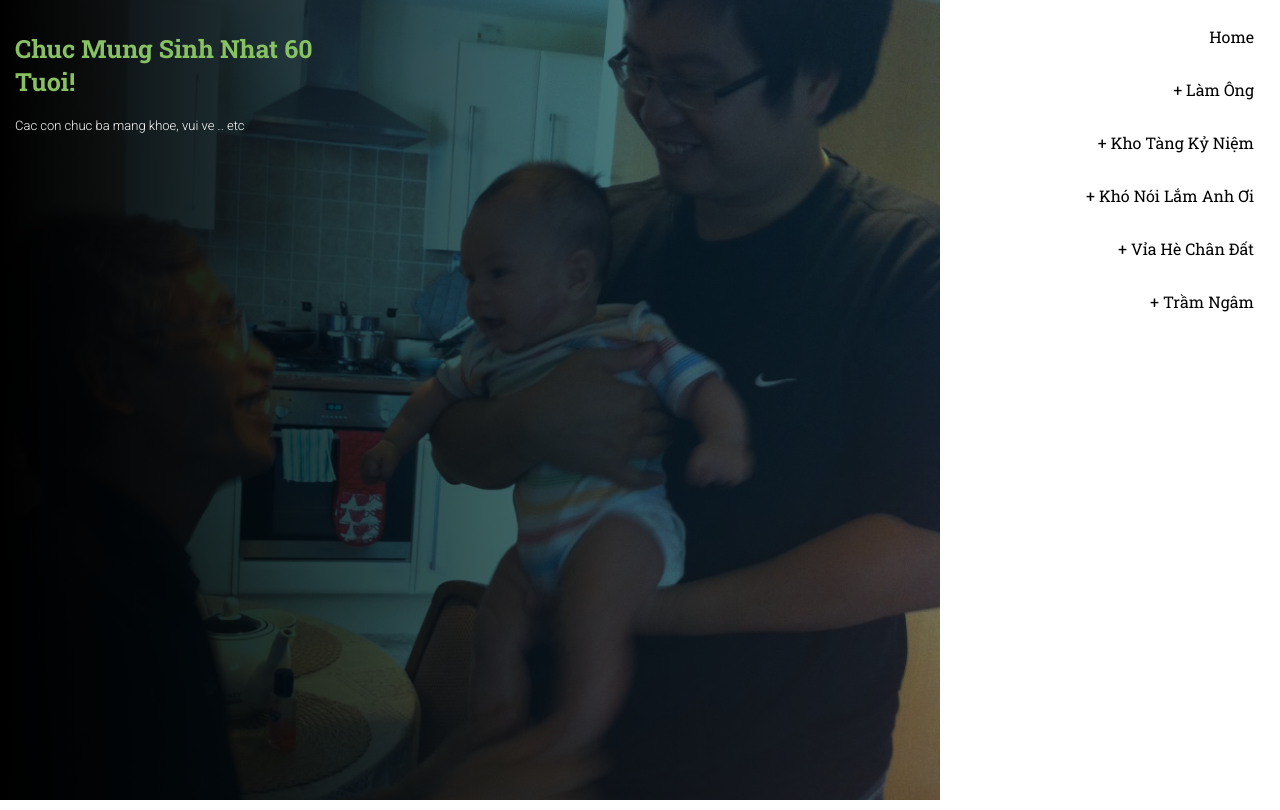
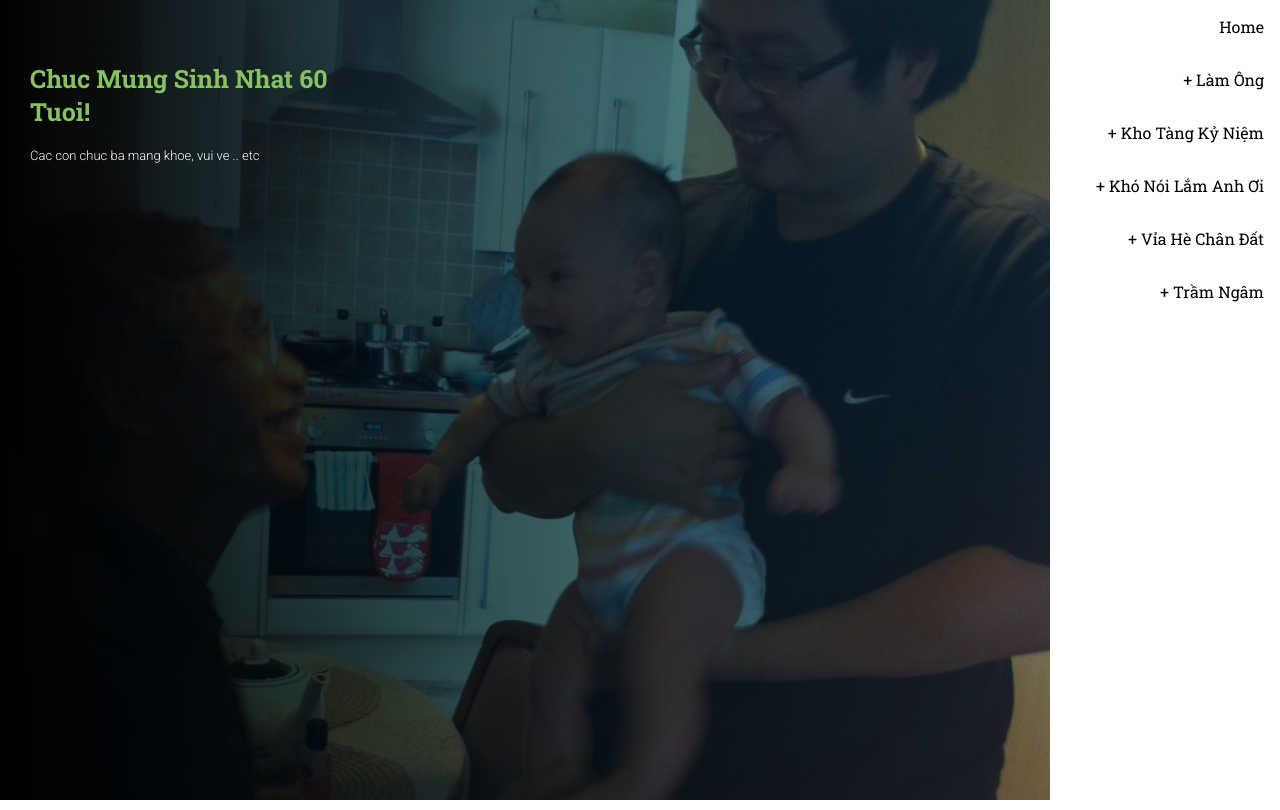
Before and after one commit to tranthanhthang60/tranthanhthang60.github.io, a plain HTML site: page index.html in a window 1280 px wide. Both pictures are taken after a click on the button "Home". Drawn offline with nearby package versions, Linux system fonts and the light colour scheme.

Commit message:
fixed design

```diff
--- a/css/style.css
+++ b/css/style.css
@@ -69,7 +69,9 @@ h1 {
 	background-color: none;
 	overflow: auto;
 	margin-bottom: 50px;
+	margin-top: 30px;
 	padding: 15px;
+	padding-left: 30px;
 }
 
 .poem {
@@ -89,6 +91,18 @@ h1 {
     font-family: 'Roboto Slab', serif;
 }
 
+.plus:before {
+	content: "+";
+}
+
+.dropdown:hover .plus:before {
+	content: "-";
+}
+
+.dropbtn.active{
+	background-color: #87c162;
+}
+
 .subbtn {
 	background-color: white;
     color: #87c162;;
@@ -102,7 +116,7 @@ h1 {
 }
 
 .subbtn:hover {
-	background-color: green;
+	background-color: #87c162;
 }
 /* The container <div> - needed to position the dropdown content */
 .dropdown {
@@ -114,11 +128,19 @@ h1 {
 
 /* Dropdown Content (Hidden by Default) */
 .dropdown-content {
-    display: none;
+    display:none;
+    visibility: hidden;
+    opacity: 0;
     position: relative;
     background-color: white;
     width: 100%;
     text-align: right;
+    top: 100%;
+  	left: 0;
+  	width: 100%;
+    transform: translateY(-2em);
+  	z-index: -1;
+  	transition: all 0.3s ease-in-out 0s, visibility 0s linear 0.3s, z-index 0s linear 0.01s;
 }
 
 /* Links inside the dropdown */
@@ -127,21 +149,27 @@ h1 {
     padding: 12px 16px;
     text-decoration: none;
     display: block;
+
 }
 
 /* Change color of dropdown links on hover */
-.dropdown-content a:hover {background-color: #f1f1f1}
+.dropdown-content :hover {background-color: #f1f1f1}
 
 /* Show the dropdown menu on hover */
 .dropdown:hover .dropdown-content {
-    display: block;
+   	display: block;
     float:left;
 	clear:left;
+	opacity: 1;
+  	z-index: 1;
+  	visibility: visible;
+  	transform: translateY(0%);
+  	transition-delay: 0s, 0s, 0.3s;
 }
 
 /* Change the background color of the dropdown button when the dropdown content is shown */
 .dropdown:hover .dropbtn {
-    background-color: #ddb539;
+    text-decoration: underline;
 }
 
 @media only screen and (min-width: 1000px) {
@@ -151,8 +179,8 @@ h1 {
 }
 
 .menu-container {
-	width: 25%;
-	margin: 10px;
+	width: 18%;
+	margin: 0px;
 }
 
 .overlay {
@@ -362,7 +390,4 @@ ul, li, a{
 	}
 }
 
-
-
-
 }
--- a/index.html
+++ b/index.html
@@ -39,14 +39,14 @@
             </div>
           </div>
           <div class="dropdown">
-            <button id="topic1" class="dropbtn">+ Làm Ông</button>
+            <button id="topic1" class="dropbtn plus"> Làm Ông</button>
             <div class="dropdown-content">
               <button id="btn1" class="subbtn">LÀM ÔNG CHẲNG DỄ</button>
               <button id="btn2" class="subbtn">BƯỚC CHÂN</button>
             </div>
           </div>
           <div class="dropdown">
-            <button id="topic2" class="dropbtn">+ Kho Tàng Kỷ Niệm</button>
+            <button id="topic2" class="dropbtn plus"> Kho Tàng Kỷ Niệm</button>
             <div class="dropdown-content">
               <button id="btn3" class="subbtn">KỶ NIỆM</button>
               <button id="btn4" class="subbtn">CHUỒN CHUỒN NGÔ</button>
@@ -56,7 +56,7 @@
             </div>
           </div>
           <div class="dropdown">
-            <button id="topic3" class="dropbtn">+ Khó Nói Lắm Anh Ơi</button>
+            <button id="topic3" class="dropbtn plus"> Khó Nói Lắm Anh Ơi</button>
             <div class="dropdown-content">
               <button id="btn8" class="subbtn">CHIỀU MÙA HẠ</button>
               <button id="btn9" class="subbtn">ĐIỀU KHÓ NÓI</button>
@@ -65,13 +65,13 @@
             </div>
           </div>
           <div class="dropdown">
-            <button id="topic4" class="dropbtn">+ Vỉa Hè Chân Đất </button>
+            <button id="topic4" class="dropbtn plus"> Vỉa Hè Chân Đất </button>
             <div class="dropdown-content">
               <button id="btn12" class="subbtn">CHỈ ĐÁ TRONG MƠ</button>
             </div>
           </div>
           <div class="dropdown">
-            <button id="topic5" class="dropbtn">+ Trầm Ngâm</button>
+            <button id="topic5" class="dropbtn plus"> Trầm Ngâm</button>
             <div class="dropdown-content">
               <button id="btn13" class="subbtn">VƯỢT ĐÈO</button>
               <button id="btn14" class="subbtn">BẠN HỎI ?</button>
--- a/js/poems.js
+++ b/js/poems.js
@@ -1,97 +1,113 @@
 var intro = {
 	"title" : "Chuc Mung Sinh Nhat 60 Tuoi!",
 	"text" : "<p>Cac con chuc ba mang khoe, vui ve .. etc</p>",
-	"img" : "img/2.png"
+	"img" : "img/2.png",
+	"topic" : "0"
 };
 
 var poem3 = {
 		"title" : "KỶ NIỆM",
 		"text" : "<p>Kho tàng kỷ niệm thật mênh mông<br>Những vật vô tri đầy ý tứ<br>Những chuyện vui buồn trong quá khứ<br>Kiểu ngồi, dáng đứng, ánh mắt trông...<br>Kỷ niệm chẳng hề giống dòng sông<br>Với bến đợi vẽ tô hào nhoáng<br>Kỷ niệm như mảng đời ngắt quãng<br>Chợt ào về giây phút ngẩn ngơ !<br><br>Kỷ niệm đôi lúc đẹp như mơ<br>Có khi dằng dai như chủ nợ<br>Từng thời chéo chồng trong nỗi nhớ<br>Như họa đồ những chốn kinh qua !<br><br>Kỷ niệm chẳng hề giống sân ga<br>Mỏi mòn đón đưa người qua lại<br>Kỷ niệm giống như tàu không lái<br>Chẳng biết bao giờ hết lang thang !<br><br>Kỷ niệm xẻ chia niềm xốn xang<br>Là lời ru khi đời khốn khó<br>Là gói hành trang ảo huyền nho nhỏ<br>Là những gì sống chết cũng gắng mang !<br></p>",
-		"img" : "img/12.png"
+		"img" : "img/12.png",
+		"topic" : "2"
 };
 
 var poem2 = {
 		"title" : "BƯỚC CHÂN",
 		"text" : "<p>Bước chân Bà chậm dần thôi bươn chãi<br>Đầu ngón chân hờ bám bậc thềm<br>Gót chân nhỏ nhạt mờ thời con gái<br>À ơi ru cháu thật dịu êm !<br><br>Bước chân Ông hết mòn sỏi đá<br>Lưu tiếng vang một thủa mê say<br>Giờ quanh quẩn vườn cây ao cá<br>Vết chai chân bợt mỏng mỗi ngày !<br><br>Bước chân Con ồn ào tất tả<br>Cuộc đời này rồi sẽ ra sao<br>Chân ngập ngừng tìm miền đất lạ<br>Ước mơ nhiều đâu thỏa nỗi khát khao !<br><br>Cháu tập đi, đôi chân trần quả quyết<br>Cứ ngã ngồi lại đứng dậy bằng tay...<br>Mai này đôi chân nhiều hiểu biết<br>Liệu có còn thẳng bước giống hôm nay !<br></p>",
-		"img" : "img/16.png"
+		"img" : "img/16.png",
+		"topic" : "1"
 };
 
 var poem1 = {
 		"title" : "LÀM ÔNG CHẲNG DỄ",
 		"text" : "<p>Làm ông chẳng dễ tý nào<br>Cháu còn quá bé chưa chào được ông<br>Chóp cha chóp chép giấc nồng<br>Bà lo cháu dậy đuổi ông ra ngoài !<br><br>Làm ông có lúc mệt nhoài<br>Làm trâu làm ngựa bò toài khắp nơi<br>Làm ông phải biết quên thời<br>Giả ngây giả ngố để chơi thực lòng !<br><br>Làm ông lưng đỡ bị còng<br>Mắt kia đỡ mỏi, da trông hồng hào...<br>Làm ông chẳng dễ tý nào<br>Tuổi già trăn trở bước vào tuổi thơ !<br></p>",
-		"img" : "img/2.png"
+		"img" : "img/2.png",
+		"topic" : "1"
 };
 
 var poem4 = {
 		"title" : "CHUỒN CHUỒN NGÔ",
 		"text" : "<p>Vẳng nghe một khúc nhạc buồn<br>Tự dưng bỗng nhớ chú chuồn chuồn ngô<br>Đuôi dài cánh rộng mắt thô<br>Chập chờn nhấp nước trên hồ trong veo.<br><br>Tuổi thơ sơ tán xã nghèo<br>Vớt bèo chủ nhật nuôi heo chủ nhà<br>Cánh bèo kết lại thành phà<br>Để chuồn ngô đậu như là trực thăng.<br><br>Sinh vào thời buổi khó khăn<br>Hồn nhiên và chẳng băn khoăn tý nào<br>Chuồn ngô bay thấp bay cao<br>Điều mưa khiển nắng, ca dao gọi chuồn...<br><br>Niềm vui sinh tự nỗi buồn<br>Cảm như nặng những cánh chuồn trên vai !<br></p>",
-		"img" : "img/10.png"
+		"img" : "img/10.png",
+		"topic" : "2"
 };
 
 var poem5 = {
 		"title" : "VÉ VỀ TUỔI THƠ",
 		"text" : "<p>Ta từng mong có một tuổi thơ<br>Đầy tình thương với nụ cười tươi tắn<br>Sáng học bi bô, chiều bắt chuồn chuồn trong nắng<br>Nhảy lò cò, góc phố vắng đá banh !<br><br>Ta đã ước có một tuổi thơ<br>Bé don don không phải dọn hầm chữ A trong rét mướt<br>Không phải tự trồng rau, nuôi gà nộp Quỹ Cứu Nước<br>Bao lúc đói lòng chỉ mong gặp Bụt trong mơ !<br><br>Có bao người mong Chiếc vé về Tuổi thơ<br>Để tạm trốn đời thường đầy tất bật<br>Để tìm lại những gì trong sáng nhất<br>Mà tự mình đánh mất lúc lớn lên !<br><br>Đời dìm người bao cơn sóng không tên<br>Dẫu nhiều đèn khoảng giao thoa vẫn tối<br>Lòng tôi sợ cái Tuổi thơ dữ dội<br>Không muốn về, sao chữ NHỚ át chữ QUÊN !<br></p>",
-		"img" : "img/5.png"
+		"img" : "img/5.png",
+		"topic" : "2"
 };
 
 var poem6 = {
 		"title" : "KÝ ỨC",
 		"text" : "<p>Cuộc đời thường đo bởi tháng năm<br>Có thể kéo dài bằng tiếng tăm<br>Với tôi đời đo bằng ký ức<br>Khi dài khi ngắn, lúc xa xăm !<br><br>Ký ức ban đầu rất đơn sơ<br>Pha chút huyền thoại của tuổi thơ<br>Thả diều, đổ dế, chơi đuổi bắt...<br>Hồn nhiên vui giữa những giấc mơ !<br><br>Ký ức bộn bề lên rất mau<br>Từ thủa mười tám bước lên tàu<br>Ký ức dường như lọt vòng xoáy<br>Khi chạm vào hai chữ Yêu nhau !<br><br>Ký ức nào chẳng chứa bão giông<br>Lỗi lầm, khát vọng, vai gánh gồng...<br>Bao người thân hữu đâu rồi nhỉ<br>Tiếc nuối hòa cùng những ngóng trông !<br><br>Tìm về ký ức giống ngược sông<br>Ào ào hiện tại nỗi bao đồng<br>Dẫu biết ký ức là nguồn sống<br>Liệu mình đủ sức để Xuyên Không !<br></p>",
-		"img" : "img/15.png"
+		"img" : "img/15.png",
+		"topic" : "2"
 };
 
 var poem7 = {
 		"title" : "THỜI TRAI TRẺ",
 		"text" : "<p>Thời trai trẻ mình đầy cơ bắp<br>Nhảy cầu thang ba bốn bậc như không<br>Thời trai trẻ hai chân đi thẳng tắp<br>Bao ước mơ phía trước đợi ngóng trông !<br><br>Thời trai trẻ ít phải lo thất nghiệp<br>Chữ trong đầu chẳng khó dựng tiếng thơm<br>Thời trai trẻ chờ mong ngày đưa thiệp<br>Có vợ rồi, nhà như thể có cơm !<br><br>Thời trai trẻ biết yêu chưa biết sống<br>Ngày nối ngày mấy lúc trống vắng đâu<br>Thời trai trẻ ào ào như biển động<br>Chẳng kịp ngồi tĩnh lặng ngẫm nông sâu !<br><br>Thời trai trẻ kiểu gì cũng đẹp nhất<br>Dẫu bấp bênh ngơ ngác những mắt nai...<br>Có lẽ mọi Ông già trên trái đất<br>Đều tự hào đã sống một thời trai !<br></p>",
-		"img" : "img/1.png"
+		"img" : "img/1.png",
+		"topic" : "2"
 };
 
 var poem8 = {
 		"title" : "CHIỀU MÙA HẠ",
 		"text" : "<p>Chiều mùa Hạ sao trời không chịu tối<br>Lứa đôi hò hẹn đếm từng giây<br>Trăng lấp ló giục mặt trời lặn vội<br>Dưới nắng chiều, tình chẳng thể ngất ngây !<br><br>Chiều mùa Hạ như không ai cần cả<br>Quán ven đường lác đác khách vãng lai<br>Chiều mùa Hạ bóng cây che vất vả<br>Mệt lắm rồi oi ả tiếng ve dai !<br><br>Liệu có thể không cần chiều Hạ nữa<br>Bớt tiếng ve, đỡ giọt mồ hôi lăn<br>Trời đang cháy sẽ vụt tàn rụi lửa<br>Bóng đêm dài đâu ngắn lại nếp nhăn !<br><br>Chiều mùa Hạ cỏ cây đòi uống nước<br>Nắng xiên xiên rạch xướt những cánh hoa<br>Chiều mùa Hạ rối chân bao nhịp bước<br>Bồn chồn, thêm nỗi khát trong ta !<br><br>Chiều mùa Hạ ẩn giấu những phong ba<br>Giục giã người đời về mái ấm...<br>Chiều mùa Hạ đôi khi như trái cấm<br>Nửa hững hờ nửa bỏng cháy diết da !<br></p>",
-		"img" : "img/14.png"
+		"img" : "img/14.png",
+		"topic" : "3"
 };
 
 var poem9 = {
 		"title" : "ĐIỀU KHÓ NÓI",
 		"text" : "<p>Điều khó nói nén dồn như sóng nước<br>Vỗ vào tâm khảm lại dội về<br>Khó nói đâu phải không nói được<br>Sợ nói ra rồi nhỡ bị chê !<br><br>Mấy mươi năm trước trai mới lớn<br>Mê câu: Khó nói lắm anh ơi !<br>Cái thủa ấy, cầm tay đã nghẹn lời<br>Điều khó nói ẩn mình bên phố nhỏ !<br><br>Tháng năm trôi, đất bao lần thay cỏ<br>Nắng chẳng kiêng ai, mặt rám dạn dày<br>Uống rượu đời đang ở cuối cuộc say<br>Trơn tru liệu còn gì khó nói !<br><br>Đời như hoa, đến mùa lại tươi rói<br>Người như sao, lúc sáng lúc rơi<br>Tình như lửa khi bùng khi le lói<br>Cháy bằng gì khó nói lắm em ơi !<br></p>",
-		"img" : "img/11.png"
+		"img" : "img/11.png",
+		"topic" : "3"
 };
 
 var poem10 = {
 		"title" : "TÁT NƯỚC BIỂN MƠ",
 		"text" : "<p>Khổ đau lệ tự tuôn trào<br>Hòa cùng sông suối chảy vào biển Đông !<br><br>Những khi thuận vợ thuận chồng<br>Hò nhau tát biển bềnh bồng gàu đưa<br>Để rồi sớm nắng chiều mưa<br>Vòng đời lặp lại chuyện xưa Dã Tràng...<br><br>Biển là cớ để mơ màng<br>Nếu mà Biển cạn Khôn Càn ra sao ?<br>Với Nàng Thi Sĩ năm nao<br>Biển là cô gái ngọt ngào sắc xuân<br>Biển đưa Thuyền vượt gian truân<br>Khiến lòng Thuyền rộn bâng khuâng hẹn hò...<br><br>Ngẫm mình phận bé con đò<br>Đành ngồi mơ Biển như cò mơ trăng !<br>Người đời cưỡi sóng tung tăng<br>Nhớ chăng đáy biển nứt hằn từ lâu<br>Muôn dòng lệ đổ biển sâu<br>Biển Mơ ta hiểu do đâu mặn mòi !<br></p>",
-		"img" : "img/4.png"
+		"img" : "img/4.png",
+		"topic" : "3"
 };
 
 var poem11 = {
 		"title" : "GIẬN HỜN",
 		"text" : "<p>Em giận hờn, dáng dấp kiêu sa<br>Môi dẩu thành nụ hoa chúm chím<br>Đôi mắt đen giờ pha màu tím<br>Tóc lòa xòa che chắn bờ vai !<br><br>Giận anh, bông hồng nhỏ xù gai<br>Như đẩy chân anh về chốn cũ<br>Về thủa ban đầu đầy quyến rũ<br>Ơi giận hờn vị ngọt lứa đôi !<br><br>Sẽ ra sao cô bé của tôi<br>Nếu mất đi cái hờn cái dỗi ?<br>Chắc sẽ như cây không gió thổi<br>Lá lặng im chẳng hát rì rào !<br><br>Với giận hờn, vũ khí trời trao<br>Em bảo vệ điều mình mong muốn<br>Cái nguýt dài làm anh luống cuống<br>Lúc đang yêu ai chẳng vụng về...<br><br>Anh uống hờn giận đến thỏa thê<br>Anh yêu ngọt ngào pha vị đắng<br>Phía sau giận hờn là khoảng lặng<br>Phút làm lành đắng ngọt đê mê !<br></p>",
-		"img" : "img/17.jpg"
+		"img" : "img/17.jpg",
+		"topic" : "3"
 };
 
 var poem12 = {
 		"title" : "CHỈ ĐÁ TRONG MƠ",
 		"text" : "<p>Bóng đá tuổi thơ trong chiến tranh<br>Vỉa hè chân đất đá thả phanh<br>Giẻ rách cuộn tròn hình quả bóng<br>Ngón chân kẹp giẻ phá khung thành !<br><br>Nhớ quả bóng hỏng nhặt ven sông<br>Đem về tạo dáng mũ phi công<br>Trẻ con lối xóm tặng khoai sắn<br>Để xin đội mũ thật là đông !<br><br>Ta học đá bóng lúc hai mươi<br>Đất Hung rung chuyển những trận cười<br>May mà có một hoa chân nhỏ<br>Nên được mang chân đá sân người !<br><br>Cái thời mê đá đến ngẩn ngơ<br>Cớ sao chẳng kéo tới bây giờ<br>Hấp háy mục kỉnh xem World Cup<br>Để rồi tung cẳng đá trong mơ !<br></p>",
-		"img" : "img/13.png"
+		"img" : "img/13.png",
+		"topic" : "4"
 };
 
 var poem13 = {
 		"title" : "VƯỢT ĐÈO",
 		"text" : "<p>Đèo cao, cao tận lưng trời<br>Đèo ôm lấy núi như đời ôm nhau<br>Đời ôm lúc sướng lúc đau<br>Ngắn dài như dốc nối nhau trên đèo.<br><br>Trầm ngâm lữ khách gắng trèo<br>Ngâm mình trong gió, ngoằn ngoèo tâm tư:<br>Đời thường vùn vụt thực hư<br>Ở lưng chừng núi mới dư thời giờ<br>Ngắm đời khi đã mệt phờ<br>Xa xa dưới núi lờ mờ bóng ai ?<br>Mắt hoa mới rõ tương lai<br>Ù tai mới hiểu đường dài bao nhiêu !<br><br>Thoảng qua giây phút đáng yêu<br>Lại về nguyên dạng như nhiều sinh linh.<br>Vượt Đèo, đèo chỉ lặng thinh<br>Vượt Người, như thể vô tình thành Gai !!!<br></p>",
-		"img" : "img/9.png"
+		"img" : "img/9.png",
+		"topic" : "5"
 };
 
 var poem14 = {
 		"title" : "BẠN HỎI ?",
 		"text" : "<p>Bạn hỏi vì sao có chữ Tình<br>Vì sao ai đó chịu hy sinh<br>Những khi ta lỡ bị thua thiệt<br>Các câu hỏi trên lại rập rình !<br><br>Bạn hỏi vì sao có ước mơ<br>Vì sao ai đó phất được cờ<br>Những khi thuyền đảo, buồm rũ cánh<br>Chồn tay chèo lái mặt ngẩn ngơ !<br><br>Bạn hỏi vì sao bị bơ vơ<br>Vì sao ai đó cứ hững hờ<br>Thân làm người lớn là như vậy<br>Giá mà bé mãi với tuổi thơ !<br><br>Bạn hỏi cái gì đẹp rất lâu<br>Vì sao ai cũng nhớ Tình Đầu<br>Đời thường bếp núc sôi trào nắp<br>Chập chờn hình bóng lúc đêm thâu !<br><br>Bao nhiêu câu hỏi nối tiếp nhau<br>Như đời xâu chuỗi những nỗi đau...<br>Khi nào sẽ tới cuộc Tình Cuối<br>Câu trả lời tìm ở Kiếp sau !<br></p>",
-		"img" : "img/7.png"
+		"img" : "img/7.png",
+		"topic" : "5"
 };
 
 var poem15 = {
 		"title" : "QUÊ XA",
 		"text" : "<p>Ngày đi con bé mẹ bồng<br>Con giờ khôn lớn bén thông tay nghề...<br>Xứ người kiếm sống bộn bề<br>Có ai câu nệ mà chê bán hàng<br>Nắng mưa bụi phủ đầu chàng<br>Nhìn băng tuyết cóng tay nàng mà thương !<br>Dòng đời bơi bạc thái dương<br>Bóng ai đổ xuống lót đường hậu sinh !<br><br>Xa quê là chuyện thường tình<br>Mấy ai ở mãi nơi mình sinh ra<br>Kiếp người trôi nổi gần xa<br>Giống như hạt cỏ gió tha đâu về !<br><br>Sống là ôm nặng chữ Quê<br>Khói nhang dẫn dắt ai về thăm ai !<br></p>",
-		"img" : "img/3.png"
+		"img" : "img/3.png",
+		"topic" : "5"
 };
 
 var poems = [intro, poem1, poem2, poem3, poem4, poem5, poem6, poem7, poem8, poem9, poem10, poem11, poem12, poem13, poem14, poem15];
@@ -104,6 +120,7 @@ function updatePage(j) {
 		$(".poem").html(poem.text);
 		$('.open').removeClass('open');
 		$('.active').removeClass('active');
+		$("#topic" + poem.topic).addClass('active')
 	}
 }
 
```
